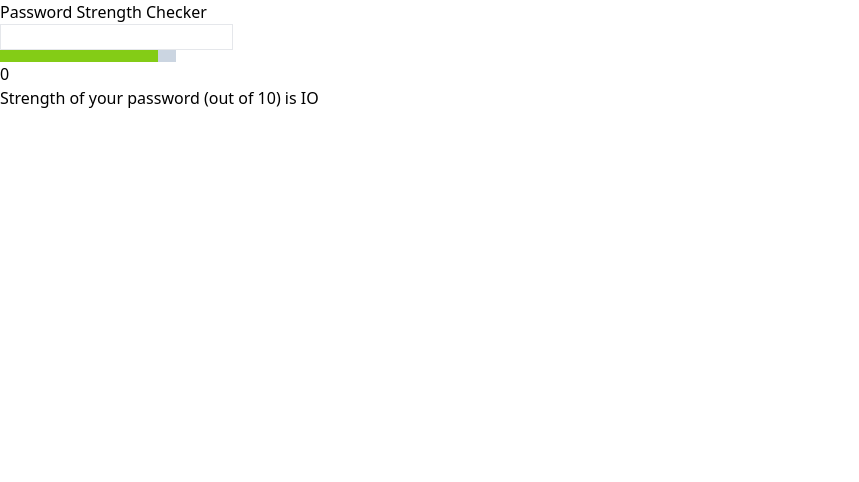
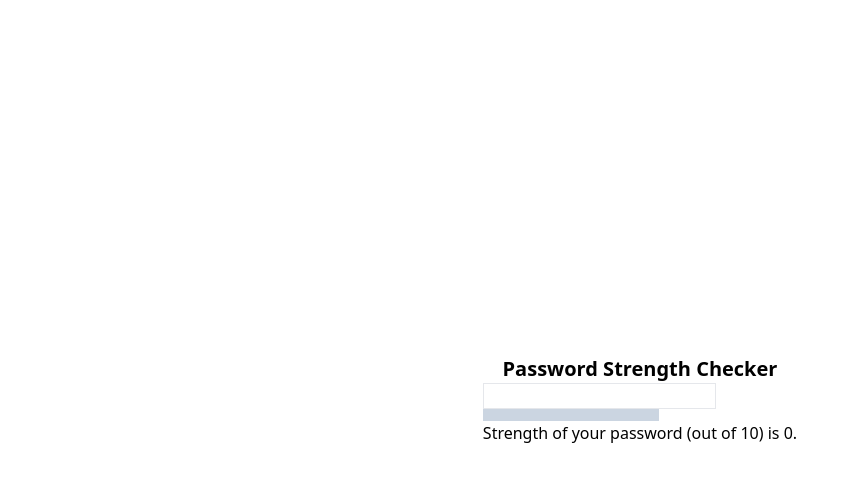
Before and after one commit to SofiaBargues/password-strength-checker, a React (Vite) app: page / in a window 1280 px wide. Shown: the top 482 px of the page, without its empty margins (0-859 px from the left). Built offline with nearby package versions, Linux system fonts and the light colour scheme.

Commit message:
is working

```diff
--- a/src/App.tsx
+++ b/src/App.tsx
@@ -103,9 +103,11 @@ function App() {
     const passwordLength = password.length;
 
     if (passwordLength >= 6 && passwordLength <= 32) {
-      // if (){
-      seguridad = seguridad + Math.floor(passwordLength / 3);
-      // }
+      if (passwordLength <= 18) {
+        seguridad = seguridad + Math.floor(passwordLength / 3);
+      } else {
+        seguridad = seguridad + 6;
+      }
       for (let i = 0; i < password.length; i++) {
         if (minusculas.includes(password[i])) {
           seguridad = seguridad + 1;
@@ -138,24 +140,23 @@ function App() {
   }
 
   return (
-    <>
-      <h1>Password Strength Checker</h1>
+    <div className="flex flex-col items-center h-screen justify-center">
+      <h1 className="font-semibold text-xl">Password Strength Checker</h1>
       <div className="card">
         <input onChange={handleChange} className="border border-1"></input>
         <div className="h-3 w-44 bg-slate-300">
           <div
             className="h-3 bg-lime-500"
             style={{
-              width: "90%",
+              width: nivelDeSeguridad + "0%",
             }}
           ></div>
         </div>
         <p>{errorMessage}</p>
-        <p>{nivelDeSeguridad}</p>
 
-        <p>Strength of your password (out of 10) is IO</p>
+        <p>Strength of your password (out of 10) is {nivelDeSeguridad}.</p>
       </div>
-    </>
+    </div>
   );
 }
 
```
